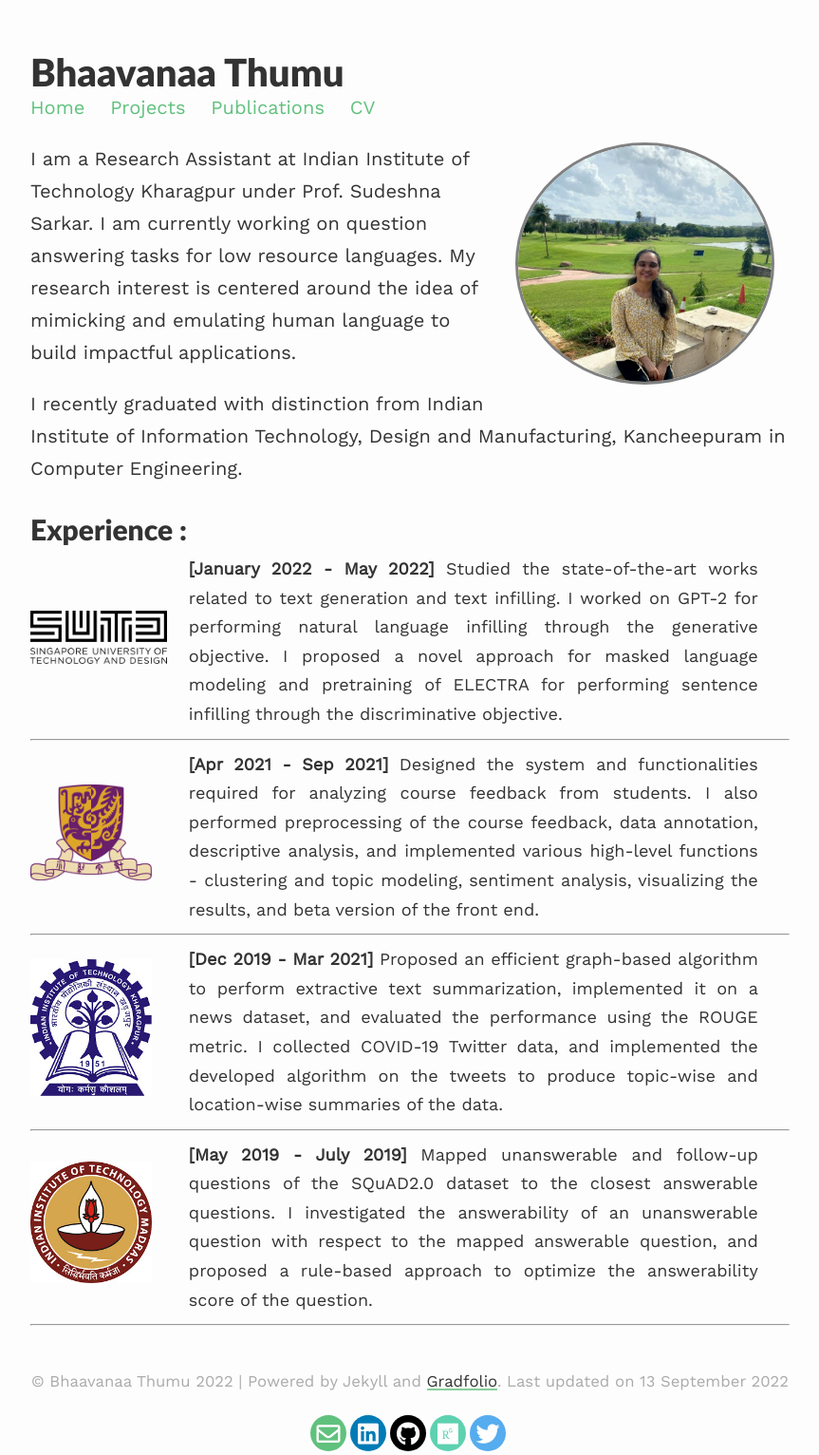
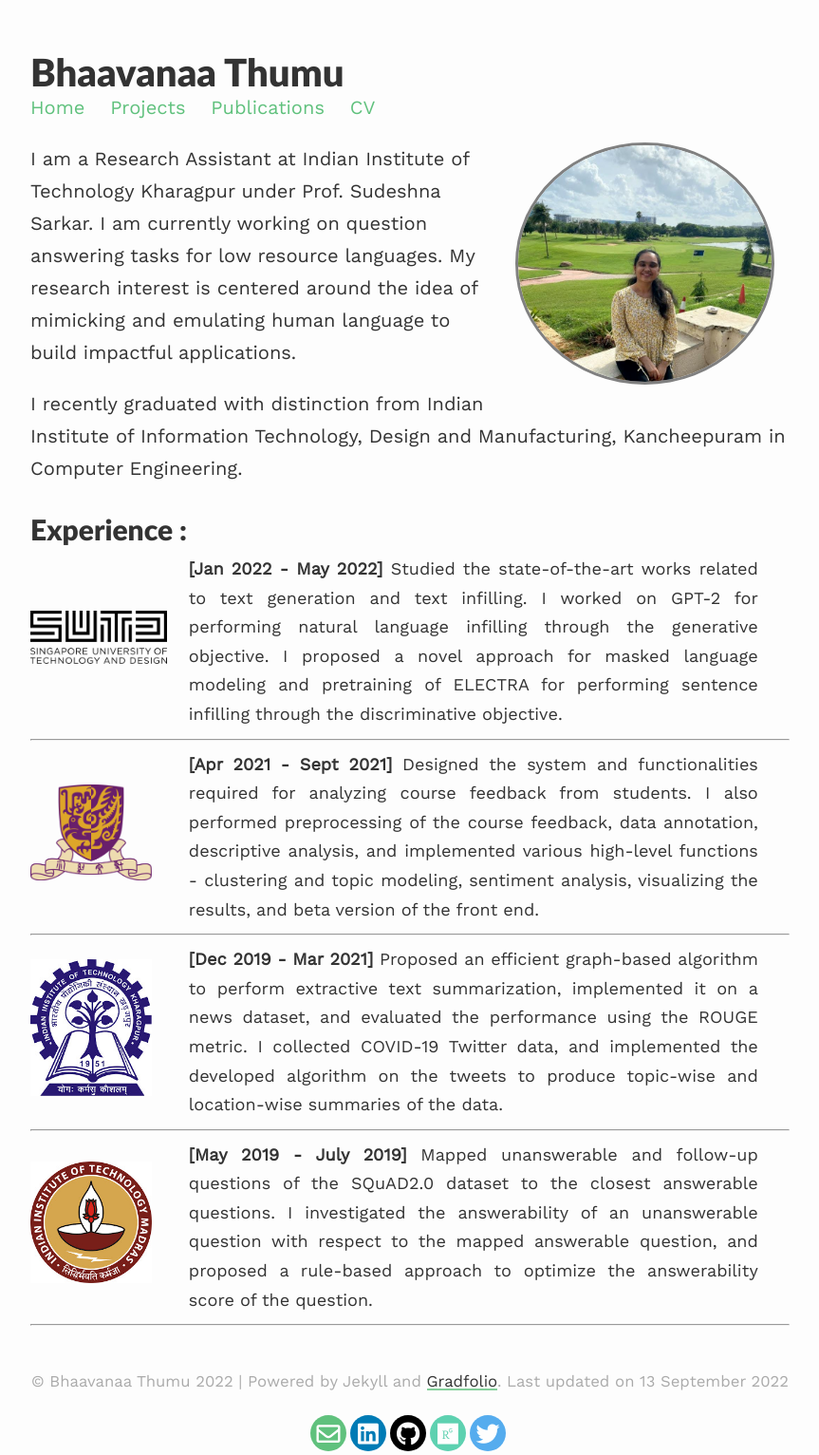
Before and after one commit to bhaavanaa/bhaavanaa.github.io, a Jekyll site: the page built from index.md, in a window 1280 px wide. Shown: the whole page at 95% size, without its empty margins (208-1071 px from the left). Built offline with Jekyll 4.4.1, drawn with Linux system fonts in a browser that asks for light colours; nearby versions of some CDN libraries.

Commit message:
Update index.md

```diff
--- a/index.md
+++ b/index.md
@@ -29,13 +29,13 @@ dialogue datasets to train the models to perform this task.
 ◦ Worked on GPT-2 for performing natural language infilling through the generative objective.
 ◦ Proposed and implemented a novel approach for masked language modeling and pretraining of ELECTRA for performing
 sentence infilling through the discriminative objective.University of Technology and Design" style="max-width:90%; height:auto; object-fit: contain; margin:auto;"></span>
-  <span style="width:75%; height:auto; display: inline-block; vertical-align: middle;font-size:large; text-align: justify; text-justify: inter-word;"><b>[January 2022 - May 2022]</b> Studied the state-of-the-art works related to text generation and text infilling. I worked on GPT-2 for performing natural language infilling through the generative objective. I proposed a novel approach for masked language modeling and pretraining of ELECTRA for performing sentence infilling through the discriminative objective.</span>
+  <span style="width:75%; height:auto; display: inline-block; vertical-align: middle;font-size:large; text-align: justify; text-justify: inter-word;"><b>[Jan 2022 - May 2022]</b> Studied the state-of-the-art works related to text generation and text infilling. I worked on GPT-2 for performing natural language infilling through the generative objective. I proposed a novel approach for masked language modeling and pretraining of ELECTRA for performing sentence infilling through the discriminative objective.</span>
 </div>
 ---
 <div class="row">
   <span style="width:20%; height:auto; display: inline-block; justify-content:center; vertical-align: middle;"><img src="CUHK.png" alt="The Chinese University of Hong Kong (CUHK)
 " style="max-width:80%; height:auto; object-fit: contain; margin:auto;"></span>
-  <span style="width:75%; height:auto; display: inline-block; vertical-align: middle;font-size:large; text-align: justify; text-justify: inter-word;"><b>[Apr 2021 - Sep 2021]</b> Designed the system and functionalities required for analyzing course feedback from students. I also performed preprocessing of the course feedback, data annotation, descriptive analysis, and implemented various high-level functions - clustering and topic modeling, sentiment analysis, visualizing the results, and beta version of the front end.
+  <span style="width:75%; height:auto; display: inline-block; vertical-align: middle;font-size:large; text-align: justify; text-justify: inter-word;"><b>[Apr 2021 - Sept 2021]</b> Designed the system and functionalities required for analyzing course feedback from students. I also performed preprocessing of the course feedback, data annotation, descriptive analysis, and implemented various high-level functions - clustering and topic modeling, sentiment analysis, visualizing the results, and beta version of the front end.
 </span>
 </div>
 ---
```
